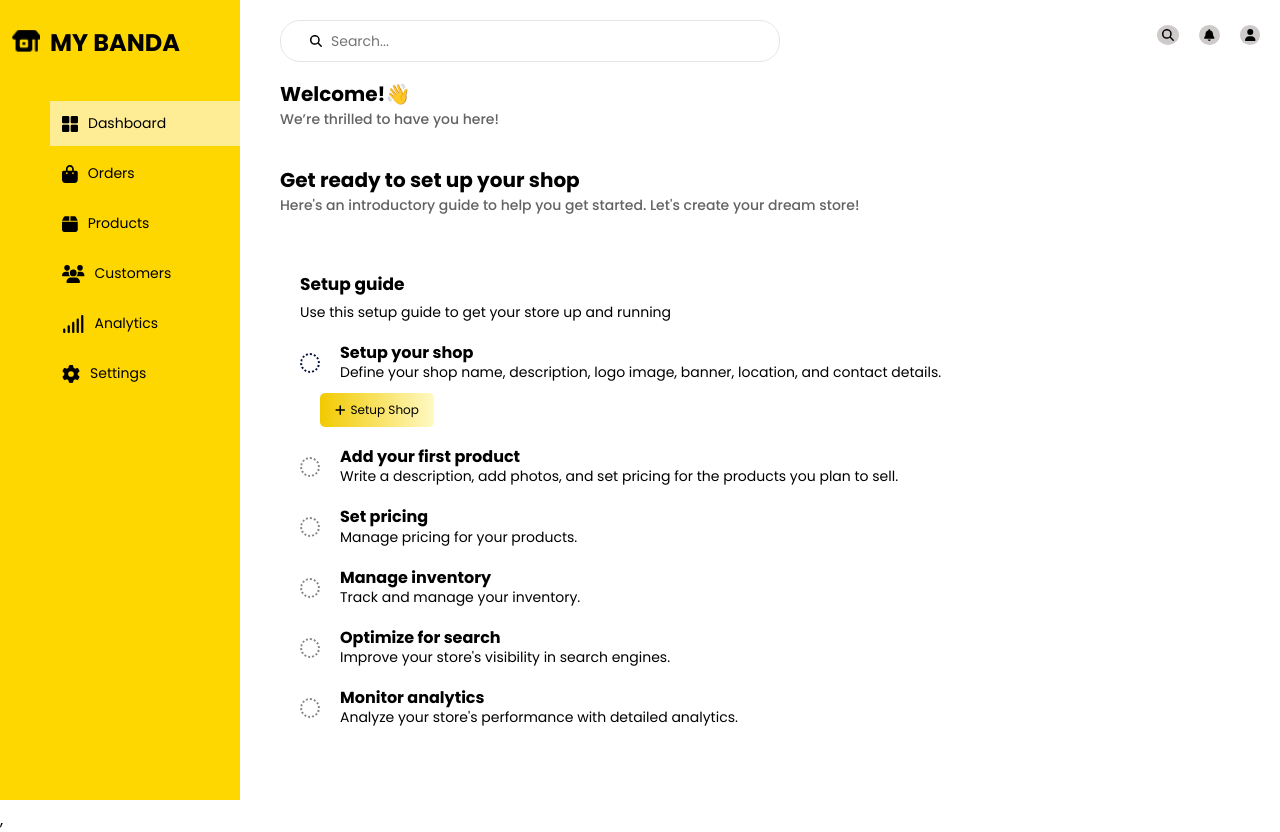
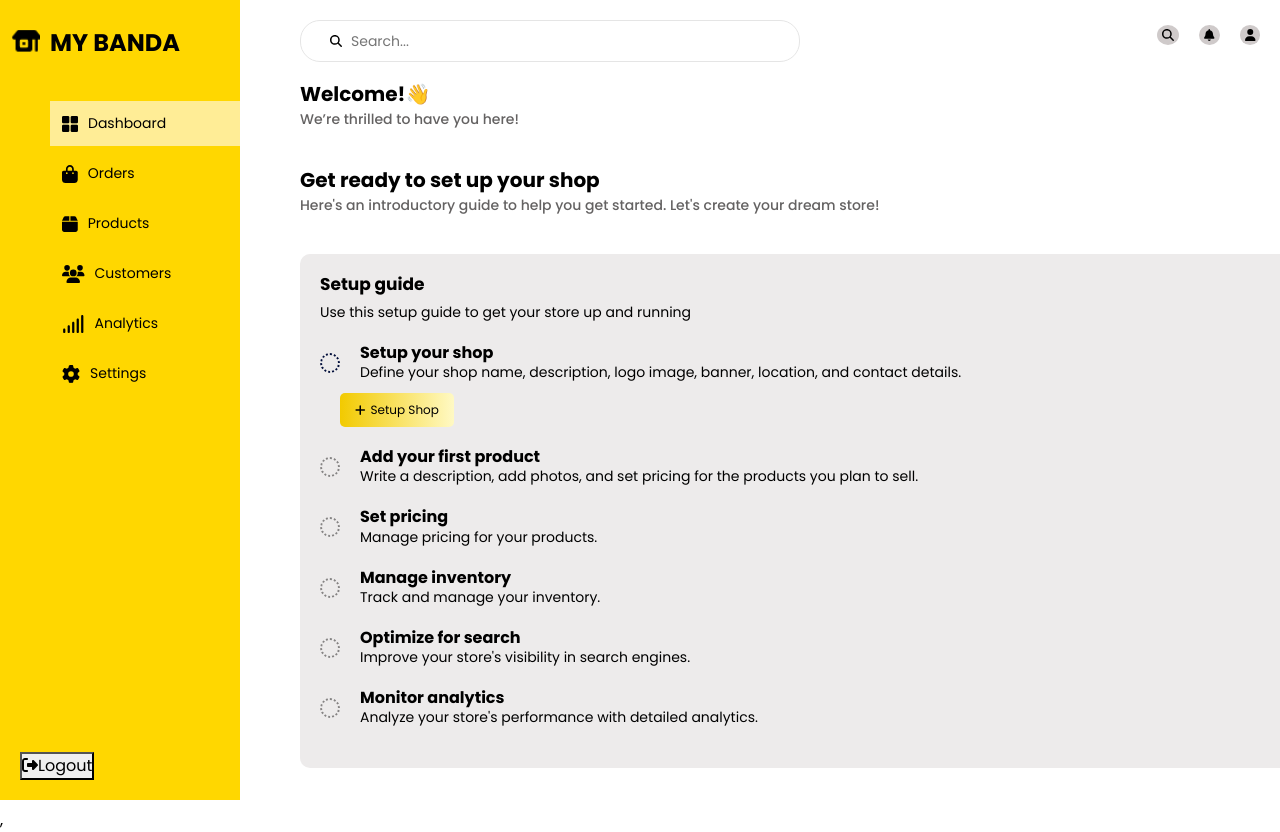
Before and after one commit to MichelleAmina/myBanda-FrontEnd, a React (Vite) app in the folder client/: page /sellerdash in a window 1280 px wide. Shown: the top 832 px of the page. Built offline with nearby package versions, Linux system fonts and the light colour scheme; a web font is replaced by a local one.

Commit message:
changes to sidebar

```diff
--- a/client/src/existingseller/oldside.jsx
+++ b/client/src/existingseller/oldside.jsx
@@ -138,7 +138,7 @@ function OldSidebar() {
           </Link>
         </li>
       </ul>
-      {/* Logout button */}
+
       <div className="logout-button">
         <Link to="/login" className="old-sidebar-link">
           <LogoutIcon className="old-link-icon" />
--- a/client/src/existingseller/shopview.jsx
+++ b/client/src/existingseller/shopview.jsx
@@ -160,7 +160,7 @@ function ShopView() {
         </div>
 
         <div className="view-more">
-          <Button onClick={() => navigate('/products')}>View More </Button>
+          <Button onClick={() => navigate('/producthome')}>View More </Button>
         </div>
       </div>
     </div>
--- a/client/src/newseller/sellerdash.css
+++ b/client/src/newseller/sellerdash.css
@@ -12,6 +12,7 @@
   flex: 1 !important;
   padding: 20px !important;
   padding-left: 280px !important;
+  margin-left: 20px;
 }
 
 .header-icons {
@@ -64,7 +65,8 @@
 }
 
 .setup-guide-container {
-  background-color: #ffffff !important;
+  background-color: #edebeb !important;
+
   padding: 20px;
   border-radius: 10px;
   width: 1150px !important;
--- a/client/src/newseller/sellersidebar.jsx
+++ b/client/src/newseller/sellersidebar.jsx
@@ -1,20 +1,30 @@
 import React from "react";
-import { Link, useLocation } from "react-router-dom";
+import { Link, useLocation,useNavigate } from "react-router-dom"; // Removed useHistory from here
 import { FontAwesomeIcon } from "@fortawesome/react-fontawesome";
-import { faThLarge } from "@fortawesome/free-solid-svg-icons";
-import BandaLogo from "../assets/banda.png";
-import dashlogo from "../assets/dashboard.png";
 import {
+  faThLarge,
   faShoppingBag,
   faBox,
   faUsers,
   faSignal,
   faCog,
+  faSignOutAlt // Import the logout icon
 } from "@fortawesome/free-solid-svg-icons";
+import BandaLogo from "../assets/banda.png";
+import dashlogo from "../assets/dashboard.png";
 import "./sellersidebar.css";
 
 function NewSellerSidebar() {
+  const navigate = useNavigate();
   const location = useLocation();
+
+  // Function to handle logout
+  const handleLogout = () => {
+    localStorage.removeItem("access_token");
+
+    // Redirect the user to the login page
+    navigate("/login");
+  };
 
   return (
     <div className="new-sidebar-container">
@@ -92,6 +102,11 @@ function NewSellerSidebar() {
           </Link>
         </li>
       </ul>
+
+      <button className="logout-button" onClick={handleLogout}>
+        <FontAwesomeIcon icon={faSignOutAlt} className="logout-icon" />
+        <span className="logout-text">Logout</span>
+      </button>
     </div>
   );
 }
```
